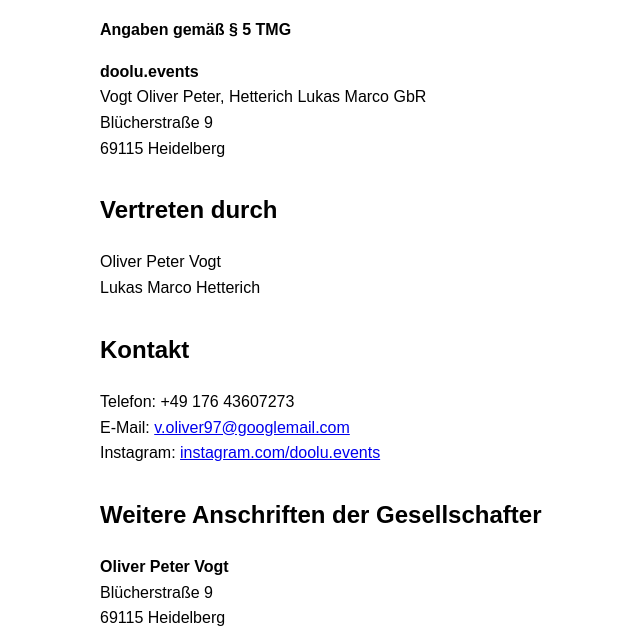
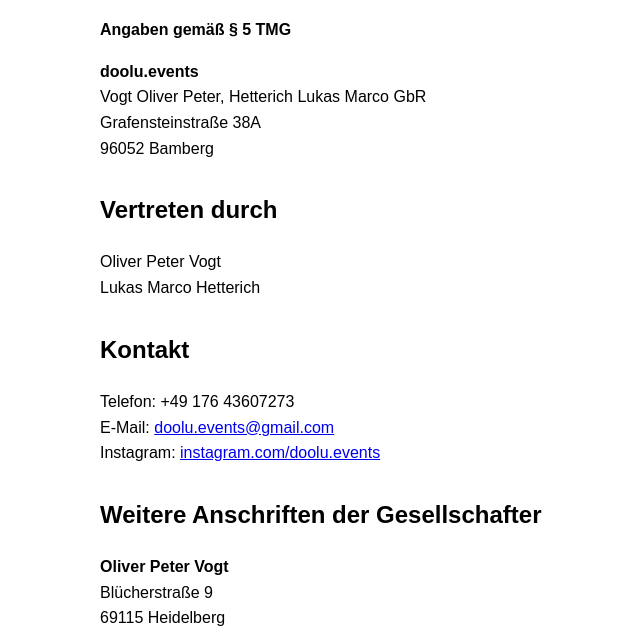
Before and after one commit to doolu-events/impressum, a plain HTML site: page index.html in a window 1280 px wide. Shown: the part 94-738 px from the top of the page, without its empty margins (140-780 px from the left). Drawn offline with Linux system fonts and the light colour scheme.

Commit message:
Adressen (physisch und Mail) angepasst

```diff
--- a/index.html
+++ b/index.html
@@ -29,8 +29,8 @@
 <p>
     <strong>doolu.events</strong><br>
     Vogt Oliver Peter, Hetterich Lukas Marco GbR<br>
-    Blücherstraße 9<br>
-    69115 Heidelberg
+    Grafensteinstraße 38A<br>
+    96052 Bamberg
 </p>
 
 <h2>Vertreten durch</h2>
@@ -42,7 +42,7 @@
 <h2>Kontakt</h2>
 <p>
     Telefon: +49 176 43607273<br>
-    E-Mail: <a href="mailto:v.oliver97@googlemail.com">v.oliver97@googlemail.com</a><br>
+    E-Mail: <a href="mailto:doolu.events@gmail.com">doolu.events@gmail.com</a><br>
     Instagram: <a href="https://www.instagram.com/doolu.events/" target="_blank">instagram.com/doolu.events</a>
 </p>
 
```
